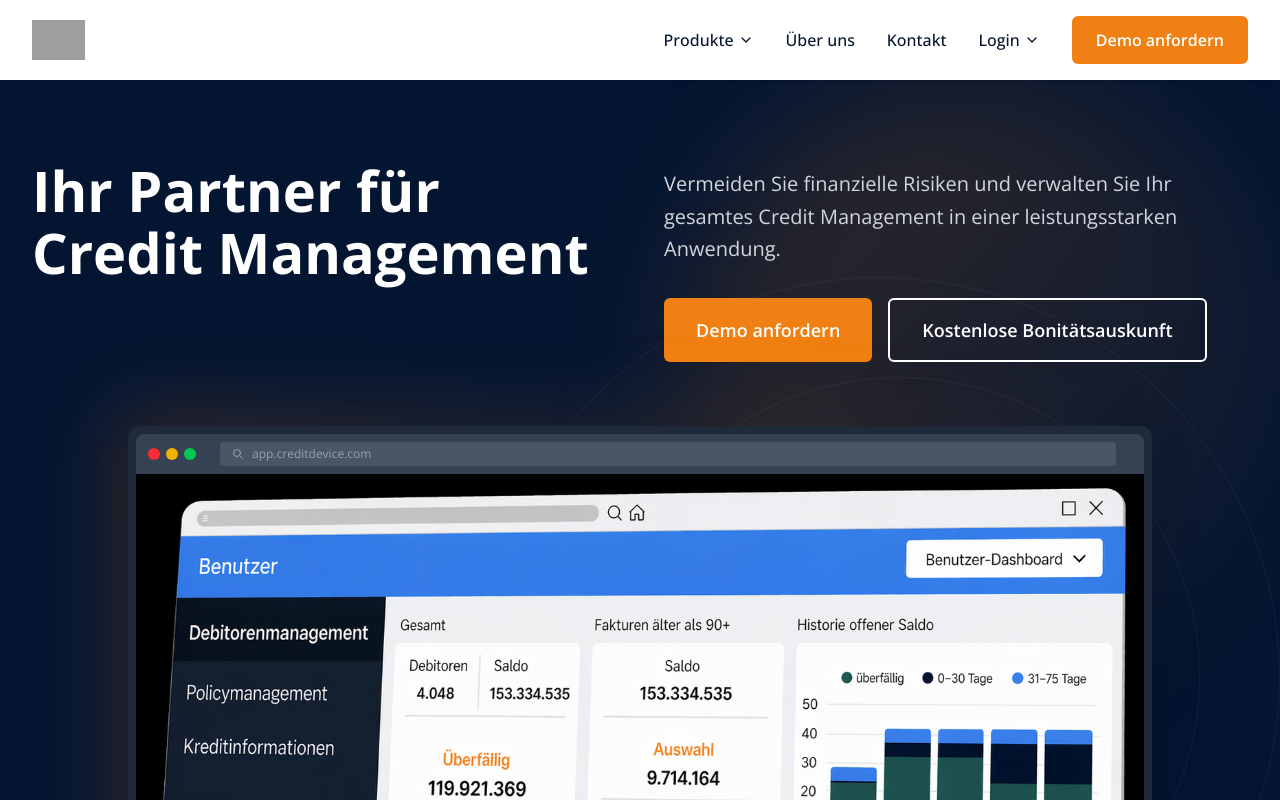
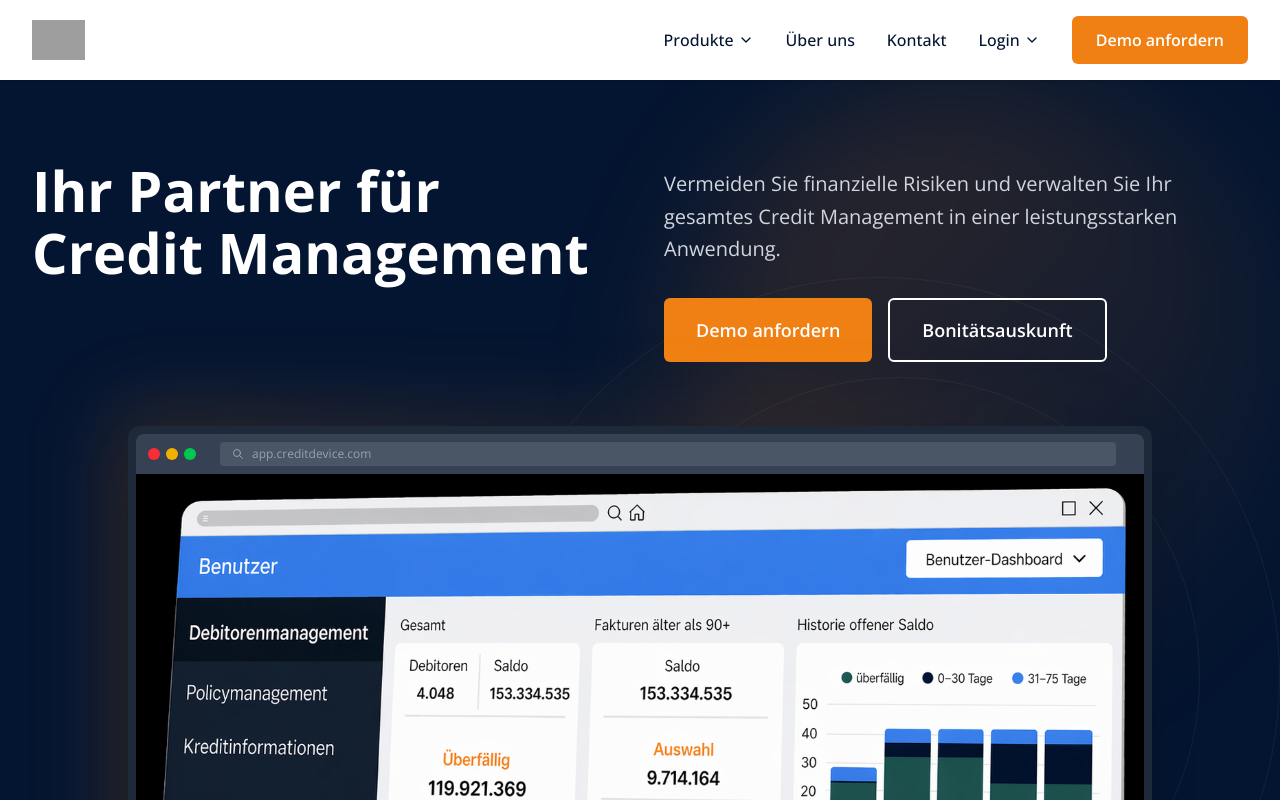
Before and after one commit to timoparlison/creditDeviceGermany, a Next.js app: page / in a window 1280 px wide. Shown: the top 800 px of the page. Built offline with nearby package versions, Linux system fonts and the light colour scheme; grey boxes are pictures that could not be loaded.

Commit message:
clean labels

```diff
--- a/src/app/page.tsx
+++ b/src/app/page.tsx
@@ -38,7 +38,7 @@ export default function Home() {
           href: '/kontakt',
         }}
         secondaryCta={{
-          text: 'Kostenlose Bonitätsauskunft',
+          text: 'Bonitätsauskunft',
           href: '/bonitaetsinformationen',
         }}
         image="/credTitelBildNachTeamsCall.png"
--- a/src/components/sections/CTABanner.tsx
+++ b/src/components/sections/CTABanner.tsx
@@ -27,7 +27,7 @@ export function CTABanner() {
             size="lg"
             className="border-white text-white hover:bg-white hover:text-navy"
           >
-            Kostenlose Bonitätsauskunft
+            Bonitätsauskunft
           </Button>
         </div>
       </div>
```
